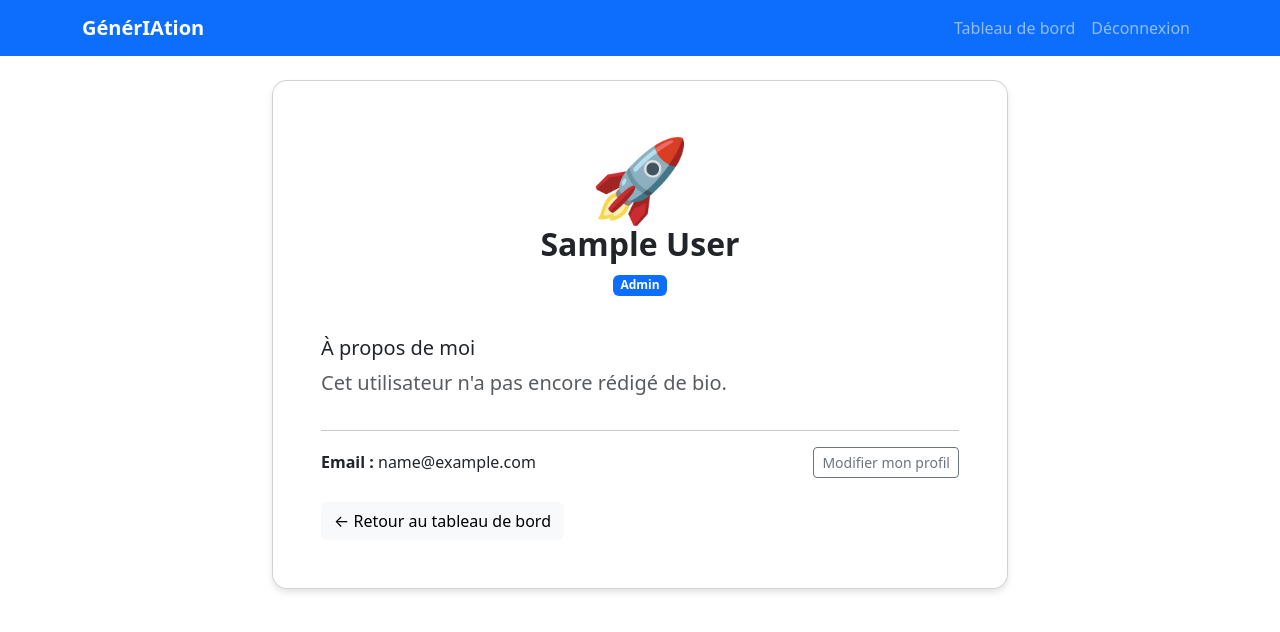
After one commit to Fantou-Arthur/Hackathon-Health-Tech, a Flask app: page /profile/1 in a window 1280 px wide. The commit adds this page. Shown: the top 632 px of the page. Run offline with Flask 3, Linux system fonts and the light colour scheme; the visitor is signed in with stand-in values (Sample User, id 1).

Commit message:
Feat : affichage du profil de la personne que l'on a réservé/de la personne qui a réservée.

```diff
--- a/app.py
+++ b/app.py
@@ -41,6 +41,9 @@ class Booking(db.Model):
     senior_id = db.Column(db.Integer, db.ForeignKey('user.id'), nullable=False)
     created_at = db.Column(db.DateTime, default=datetime.utcnow)
 
+    # AJOUT : Relation pour accéder directement à l'objet User du senior
+    senior = db.relationship('User', foreign_keys=[senior_id])
+
 
 @login_manager.user_loader
 def load_user(user_id):
@@ -67,6 +70,22 @@ def get_availabilities():
         "start_time": s.start_time.strftime("%Y-%m-%d %H:%M")
     } for s in slots])
 
+@app.route('/profile/<int:user_id>')
+@login_required
+def view_profile(user_id):
+    user = User.query.get_or_404(user_id)
+    return render_template('profile.html', user=user)
+
+@app.route('/profile/edit', methods=['GET', 'POST'])
+@login_required
+def edit_profile():
+    if request.method == 'POST':
+        current_user.name = request.form['name']
+        current_user.bio = request.form['bio']
+        db.session.commit()
+        flash("Profil mis à jour avec succès !", "success")
+        return redirect(url_for('dashboard'))
+    return render_template('edit_profile.html')
 
 @app.route('/api/bookings', methods=['POST'])
 @login_required
--- a/templates/dashboard_jeune.html
+++ b/templates/dashboard_jeune.html
@@ -30,8 +30,9 @@
                         </td>
                         <td>
                             {% if slot.is_booked %}
-                                {{ slot.booking.senior_id }} {# Dans un vrai projet, on ferait une jointure pour le nom #}
-                                <small class="text-muted">(ID Senior)</small>
+                                <a href="{{ url_for('view_profile', user_id=slot.booking.senior.id) }}" class="text-decoration-none">
+                                    👤 {{ slot.booking.senior.name }}
+                                </a>
                             {% else %}
                                 -
                             {% endif %}
--- /dev/null
+++ b/templates/profile.html
@@ -0,0 +1,31 @@
+{% extends "base.html" %}
+{% block content %}
+<div class="row justify-content-center">
+    <div class="col-md-8">
+        <div class="card card-custom p-5">
+            <div class="text-center mb-4">
+                <div class="display-1">{% if user.role == 'senior' %}👴{% else %}🚀{% endif %}</div>
+                <h2 class="fw-bold">{{ user.name }}</h2>
+                <span class="badge {% if user.role == 'senior' %}bg-info{% else %}bg-primary{% endif %} mb-3">
+                    {{ user.role.capitalize() }}
+                </span>
+            </div>
+
+            <h5>À propos de moi</h5>
+            <p class="lead text-muted">{{ user.bio or "Cet utilisateur n'a pas encore rédigé de bio." }}</p>
+
+            <hr>
+            <div class="d-flex justify-content-between align-items-center">
+                <p class="mb-0"><strong>Email :</strong> {{ user.email }}</p>
+                {% if user.id == current_user.id %}
+                    <a href="{{ url_for('edit_profile') }}" class="btn btn-outline-secondary btn-sm">Modifier mon profil</a>
+                {% endif %}
+            </div>
+
+            <div class="mt-4">
+                <a href="{{ url_for('dashboard') }}" class="btn btn-light">← Retour au tableau de bord</a>
+            </div>
+        </div>
+    </div>
+</div>
+{% endblock %}
```
Also changed, not shown: templates/dashboard_senior.html (+37 -14 lines), templates/edit_profile.html (added, +21 -0 lines).
